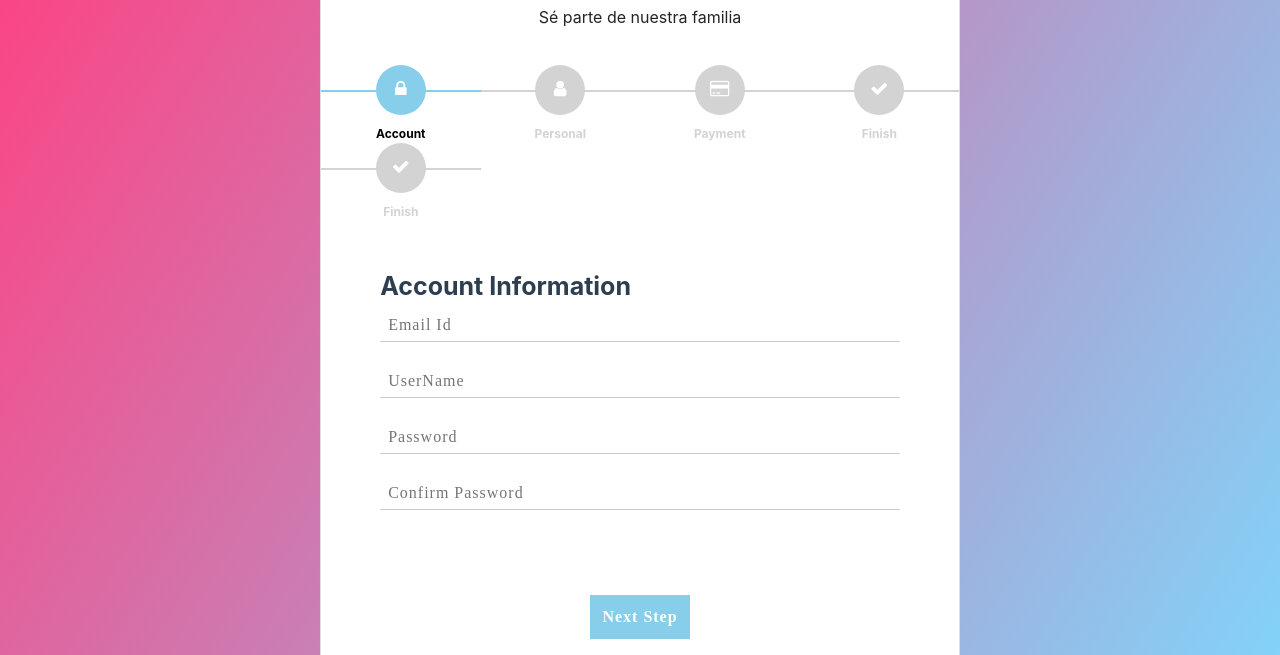
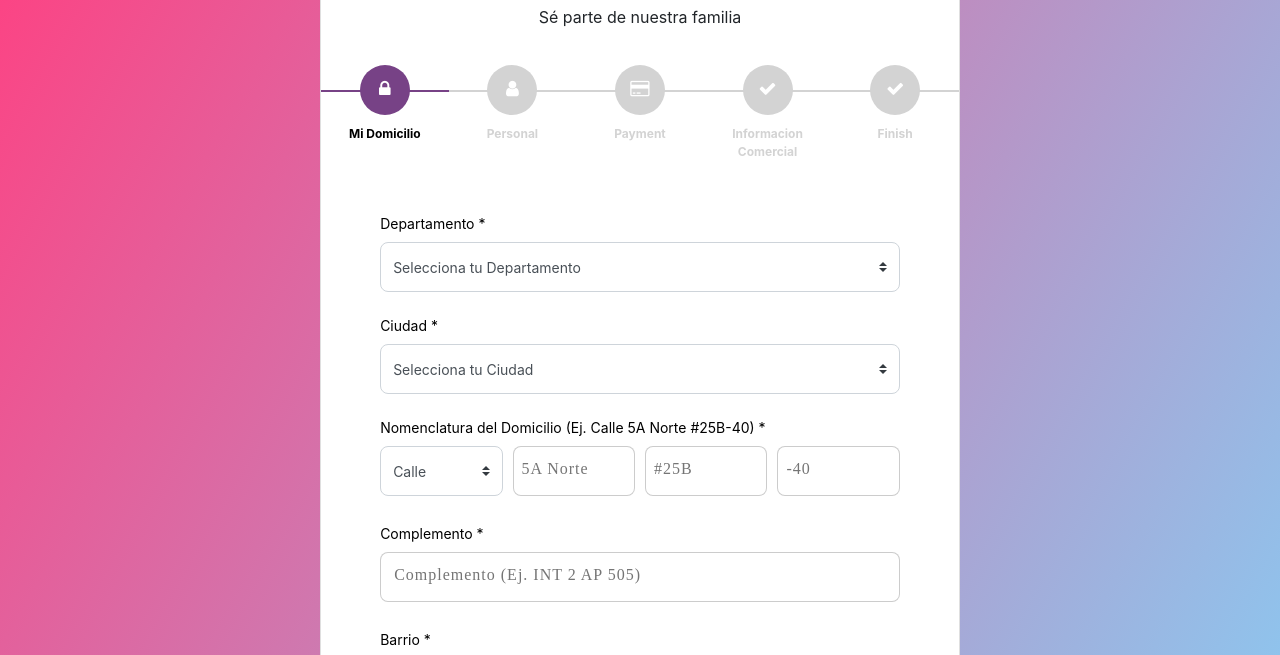
Before and after one commit to Esteban1227/FormDesigns, a plain HTML site: page index.html in a window 1280 px wide. Shown: the part 98-753 px from the top of the page. Drawn offline with nearby package versions, Linux system fonts and the light colour scheme.

Commit message:
Diseño y maquetado del formulario (Mi domiciolio) (falta)

```diff
--- a/index.html
+++ b/index.html
@@ -24,19 +24,71 @@
                             <form id="msform">
                                 <!-- progressbar -->
                                 <ul id="progressbar">
-                                    <li class="active" id="account"><strong>Account</strong></li>
+                                    <li class="active" id="account"><strong>Mi Domicilio</strong></li>
                                     <li id="personal"><strong>Personal</strong></li>
                                     <li id="payment"><strong>Payment</strong></li>
-                                    <li id="confirm"><strong>Finish</strong></li>
+                                    <li id="commercial"><strong>Informacion Comercial</strong></li>
                                     <li id="confirm"><strong>Finish</strong></li>
                                 </ul> <!-- fieldsets -->
                                 <fieldset>
                                     <div class="form-card">
-                                        <h2 class="fs-title">Account Information</h2> <input type="email" name="email"
-                                            placeholder="Email Id" /> <input type="text" name="uname"
-                                            placeholder="UserName" /> <input type="password" name="pwd"
-                                            placeholder="Password" /> <input type="password" name="cpwd"
-                                            placeholder="Confirm Password" />
+                                        <!-- <h2 class="fs-title">Account Information</h2> -->
+                                            <label for="department"> Departamento *</label>
+                                            <select class="custom-select" id="department">
+                                                <option selected>Selecciona tu Departamento</option>
+                                                <option value="1">One</option>
+                                                <option value="2">Two</option>
+                                                <option value="3">Three</option>
+                                            </select>
+                                            <label for="city"> Ciudad *</label>
+                                            <select class="custom-select" id="city">
+                                                <option selected>Selecciona tu Ciudad</option>
+                                                <option value="1">One</option>
+                                                <option value="2">Two</option>
+                                                <option value="3">Three</option>
+                                            </select>
+
+                                            <label for="">Nomenclatura del Domicilio (Ej. Calle 5A Norte #25B-40) *</label>
+                                            <div class="form-row ">
+                                                <div class="col-md-3">
+
+                                                    <select class="custom-select">
+                                                        <option selected>Calle</option>
+                                                        <option value="1">One</option>
+                                                        <option value="2">Two</option>
+                                                        <option value="3">Three</option>
+                                                    </select>
+                                                </div>
+                                                <div class="col-md-3">
+
+                                                    <input type="text" name="pwd"
+                                                    placeholder="5A Norte" />
+                                                </div>
+                                                <div class="col-md-3">
+
+                                                    <input type="text" name="pwd"
+                                                    placeholder="#25B" />
+                                                </div>
+                                                <div class="col-md-3">
+
+                                                    <input type="text" name="pwd"
+                                                    placeholder="-40" />
+                                                </div>
+                                            </div>
+                                            <label for="city"> Complemento *</label>
+                                            <input type="text" name="lname"
+                                            placeholder=" Complemento (Ej. INT 2 AP 505)" />
+                                            <label for="city"> Barrio *</label>
+                                            <select class="custom-select" id="city">
+                                                <option selected>Selecciona tu Barrio</option>
+                                                <option value="1">One</option>
+                                                <option value="2">Two</option>
+                                                <option value="3">Three</option>
+                                            </select>
+                                            <label for="city"> Si no encuentras tu Barrio en la lista, escríbelo aquí *</label>
+                                            <input type="text" name="lname"
+                                            placeholder="Escribe tu Barrio" />
+                                            <p class="form-paragraph">Los campos marcados con un “*” son campos obligatorios </p>
                                     </div> <input type="button" name="next" class="next action-button"
                                         value="Next Step" />
                                 </fieldset>
--- /dev/null
+++ b/sass/_colors.scss
@@ -0,0 +1 @@
+$colorPrimary:#774286;
--- a/sass/_form.scss
+++ b/sass/_form.scss
@@ -50,15 +50,34 @@ html {
     color: #9E9E9E
 }
 
+#msform label{
+    color: black;
+    font-size: 14px;
+}
+
+#msform select{
+    font-size: 14px;
+    margin-bottom: 21px;
+    height: 50px;
+    border-radius: 8px;
+}
+
+#msform select option{
+    color: #2C3E50;
+    font-size: 14px;
+}
+
 #msform input,
 #msform textarea {
     padding: 0px 8px 4px 8px;
-    border: none;
-    border-bottom: 1px solid #ccc;
-    border-radius: 0px;
+    /* border: none; */
+    border: solid 1px rgba(0, 0, 0, 0.20);
+    /* border-bottom: 1px solid #ccc; */
+    border-radius: 8px;
     margin-bottom: 25px;
-    margin-top: 2px;
+    /* margin-top: 2px; */
     width: 100%;
+    height: 50px;
     box-sizing: border-box;
     font-family: montserrat;
     color: #2C3E50;
@@ -151,7 +170,7 @@ select.list-dt:focus {
 #progressbar li {
     list-style-type: none;
     font-size: 12px;
-    width: 25%;
+    width: 20%;
     float: left;
     position: relative
 }
@@ -169,6 +188,11 @@ select.list-dt:focus {
 #progressbar #payment:before {
     font-family: FontAwesome;
     content: "\f09d"
+}
+
+#progressbar #commercial:before {
+    font-family: FontAwesome;
+    content: "\f00c"
 }
 
 #progressbar #confirm:before {
@@ -202,7 +226,7 @@ select.list-dt:focus {
 
 #progressbar li.active:before,
 #progressbar li.active:after {
-    background: skyblue
+    background: $colorPrimary;
 }
 
 .radio-group {
--- a/sass/styles.scss
+++ b/sass/styles.scss
@@ -1 +1,2 @@
+@import"colors";
 @import"form";
```
Also changed, not shown: css/styles.css, 1 other file.
